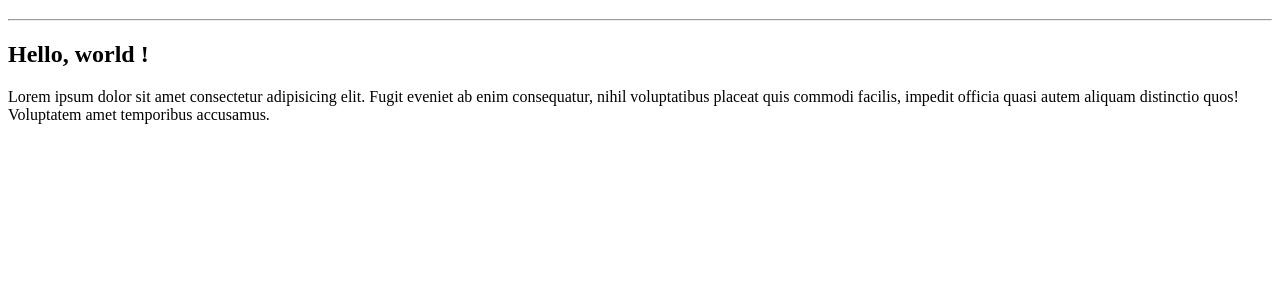
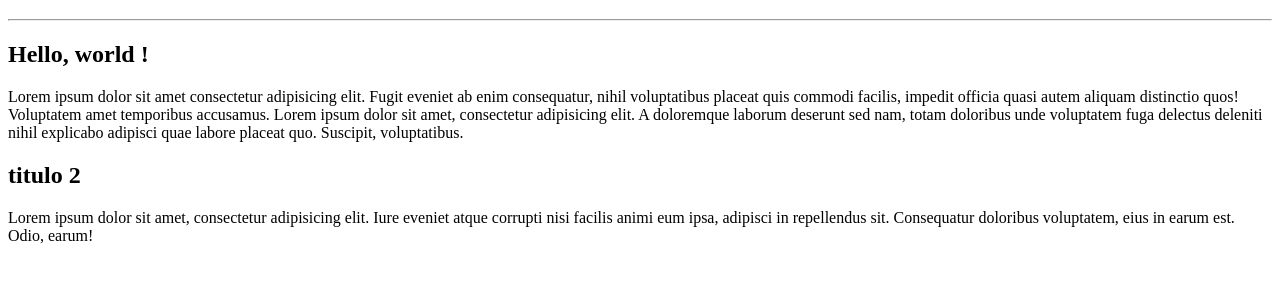
Before and after one commit to SilverPlaysBr/ola-mundo, a plain HTML site: page site-teste/index.html in a window 1280 px wide. Shown: the part 61-342 px from the top of the page. Drawn offline with Linux system fonts and the light colour scheme.

Commit message:
Update index.html

```diff
--- a/site-teste/index.html
+++ b/site-teste/index.html
@@ -15,7 +15,15 @@
         </h2>
         <p>
             Lorem ipsum dolor sit amet consectetur adipisicing elit. Fugit eveniet ab enim consequatur, nihil voluptatibus placeat quis commodi facilis, impedit officia quasi autem aliquam distinctio quos! Voluptatem amet temporibus accusamus.
+
+            Lorem ipsum dolor sit amet, consectetur adipisicing elit. A doloremque laborum deserunt sed nam, totam doloribus unde voluptatem fuga delectus deleniti nihil explicabo adipisci quae labore placeat quo. Suscipit, voluptatibus.
         </p>
+
+        <h2>titulo 2</h2>
+        <p>
+            Lorem ipsum dolor sit amet, consectetur adipisicing elit. Iure eveniet atque corrupti nisi facilis animi eum ipsa, adipisci in repellendus sit. Consequatur doloribus voluptatem, eius in earum est. Odio, earum!
+        </p>
+
     </main>
 </body>
 </html>
```
